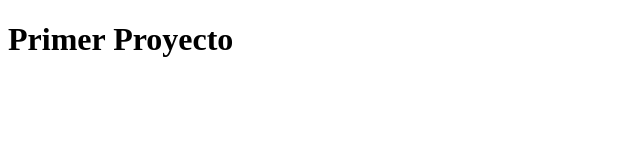
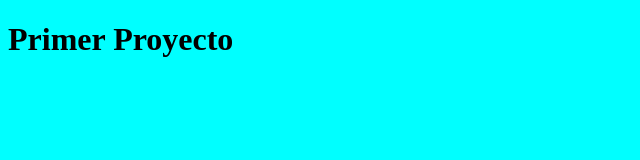
Before and after one commit to MrP4IN/ProyGit, a plain HTML site: page index.html in a window 1280 px wide. Shown: the whole page, without its empty margins (0-640 px from the left). Drawn offline with Linux system fonts and the light colour scheme.

Commit message:
Añadimos hoja de estilos y la referenciamos

```diff
--- a/index.html
+++ b/index.html
@@ -5,6 +5,7 @@
     <meta http-equiv="X-UA-Compatible" content="IE=edge">
     <meta name="viewport" content="width=device-width, initial-scale=1.0">
     <title>Document</title>
+    <link rel="stylesheet" href="./styles.css">
 </head>
 <body>
     <h1>Primer Proyecto</h1>
--- /dev/null
+++ b/styles.css
@@ -0,0 +1,3 @@
+body{
+    background-color: aqua;
+}
```
